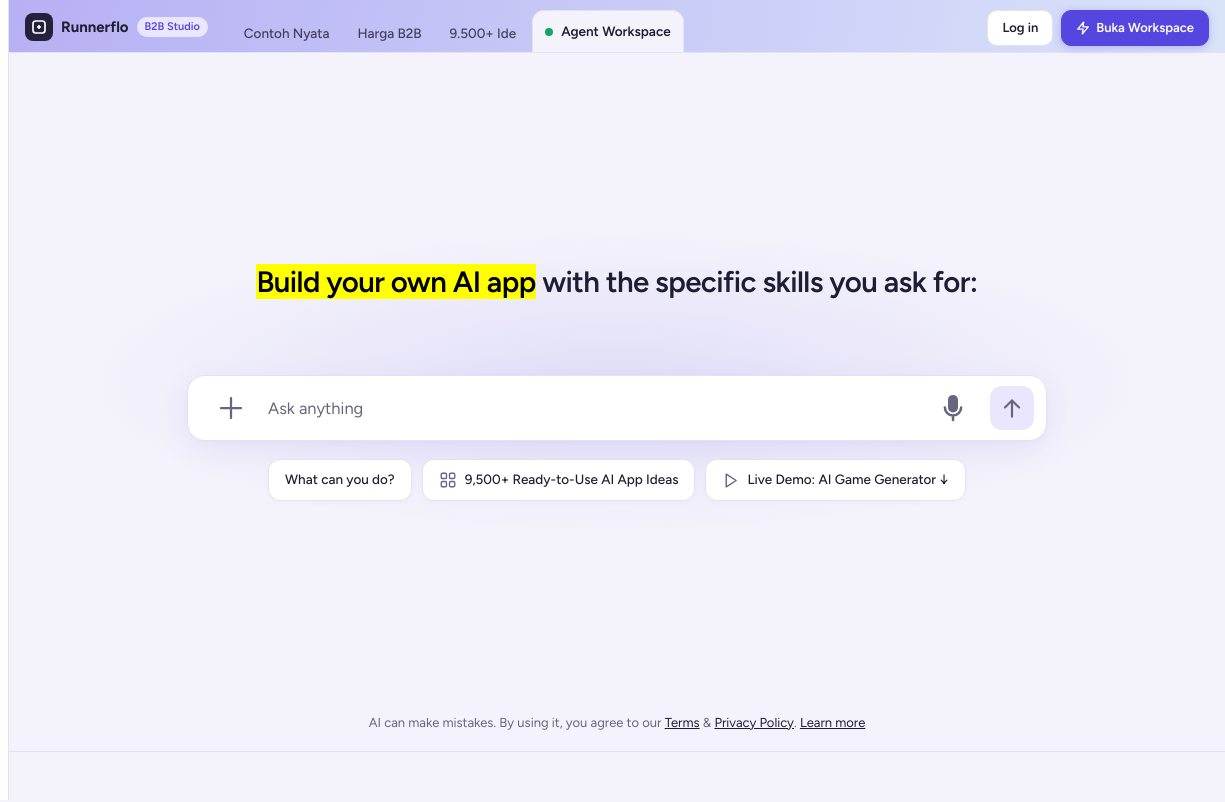
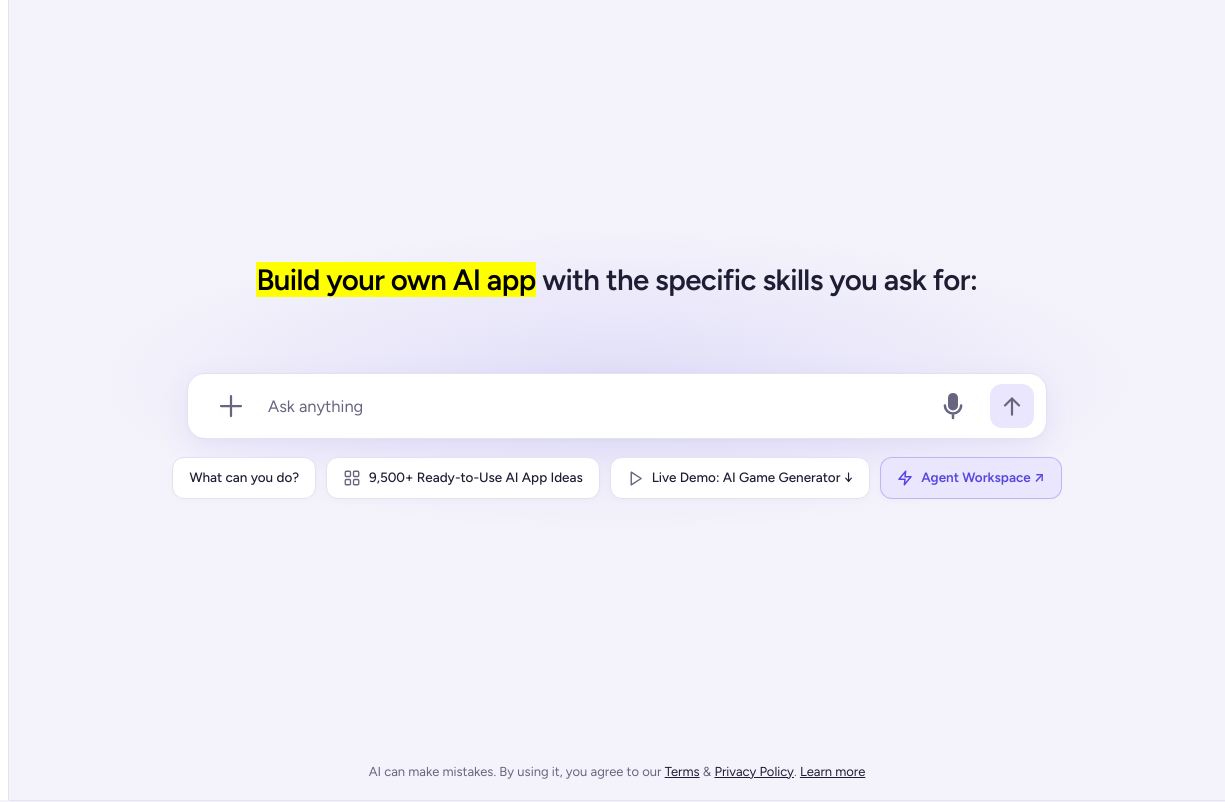
Before and after one commit to runnerflo24-lgtm/runnerflo-b2b, a plain HTML site: page index.html in a window 1280 px wide. Shown: the top 802 px of the page, 55-1280 px from the left. Drawn offline with Linux system fonts and the light colour scheme.

Commit message:
refactor: remove top header on home, rely on clean left sidebar navigation

```diff
--- a/index.html
+++ b/index.html
@@ -130,55 +130,8 @@ button:focus-visible, input:focus-visible, .pill:focus-visible, .chip:focus-visi
 
 .main { flex: 1; min-width: 0; display: flex; flex-direction: column; position: relative; }
 
-/* Top Bar: matches Agent Workspace top bar gradient */
-.topbar {
-  display: flex; align-items: flex-end; gap: 8px; padding: 10px max(16px, env(safe-area-inset-right, 0px)) 0 max(16px, env(safe-area-inset-left, 0px));
-  background: linear-gradient(100deg, var(--top-a), var(--top-b)); min-width: 0;
-  border-bottom: 1px solid var(--line);
-}
-.brand {
-  display: flex; align-items: center; gap: 8px; align-self: center; margin: 0 16px 8px 0;
-  font-weight: 700; white-space: nowrap; font-size: 15px; color: var(--fg); text-decoration: none;
-}
-.brand i {
-  width: 28px; height: 28px; border-radius: 8px; background: var(--dark); color: var(--dark-fg);
-  display: grid; place-items: center;
-}
-.brand-badge {
-  font-size: 11px; padding: 2px 8px; border-radius: 999px; background: var(--accent-soft); color: var(--accent); font-weight: 600;
-}
-.top-nav { display: flex; align-items: flex-end; gap: 4px; min-width: 0; overflow-x: auto; scrollbar-width: none; }
-.top-nav::-webkit-scrollbar { display: none; }
-.nav-tab {
-  display: inline-flex; align-items: center; gap: 8px; height: 38px; padding: 0 12px; border-radius: 12px 12px 0 0;
-  font-weight: 500; font-size: 13.5px; white-space: nowrap; color: color-mix(in srgb, var(--fg) 80%, transparent);
-  text-decoration: none; cursor: pointer; border: 0; background: none; transition: all .15s;
-}
-.nav-tab:hover { background: color-mix(in srgb, var(--panel) 40%, transparent); color: var(--fg); }
-.nav-tab.active-workspace {
-  background: var(--bg); color: var(--fg); font-weight: 600; height: 42px; border: 1px solid var(--line); border-bottom: 0;
-}
-.nav-tab .dot { width: 8px; height: 8px; border-radius: 50%; background: var(--ok); }
-.spacer { flex: 1; }
-.top-actions { display: flex; align-items: center; gap: 8px; align-self: center; margin-bottom: 6px; }
-
-.pill {
-  display: inline-flex; align-items: center; gap: 6px; height: 36px; padding: 0 14px; border-radius: 10px;
-  font-size: 13px; font-weight: 600; font-family: inherit; cursor: pointer; text-decoration: none;
-  transition: all .15s ease;
-}
-.pill.ghost { background: var(--panel); color: var(--fg); border: 1px solid var(--line); }
-.pill.ghost:hover { background: var(--bg); border-color: var(--muted); }
-.pill.dark { background: var(--panel); color: var(--fg); border: 1px solid var(--line); }
-.pill.dark:hover { background: var(--accent-soft); color: var(--accent); border-color: var(--accent); }
-.pill.accent {
-  background: var(--accent); color: var(--accent-ink); border: 1px solid var(--accent);
-  box-shadow: 0 2px 8px rgba(86, 70, 224, 0.28);
-}
-.pill.accent:hover { filter: brightness(1.1); transform: translateY(-1px); }
-
 /* First screen / Hero */
-.first { position: relative; min-height: calc(100vh - 49px); min-height: calc(100svh - 49px); display: flex; flex-direction: column; }
+.first { position: relative; min-height: 100vh; min-height: 100svh; display: flex; flex-direction: column; }
 .center {
   flex: 1; display: flex; flex-direction: column; align-items: center; justify-content: center;
   padding: 40px 24px 80px;
@@ -250,6 +203,14 @@ h1 {
   transform: translateY(-1px); box-shadow: 0 4px 14px rgba(86, 70, 224, 0.12);
 }
 .chip:hover svg { color: var(--accent); }
+.chip.accent-chip {
+  background: var(--accent-soft); color: var(--accent); border-color: color-mix(in srgb, var(--accent) 30%, transparent); font-weight: 600;
+}
+.chip.accent-chip svg { color: var(--accent); }
+.chip.accent-chip:hover {
+  background: var(--accent); color: var(--accent-ink); border-color: var(--accent);
+}
+.chip.accent-chip:hover svg { color: var(--accent-ink); }
 
 .foot {
   position: absolute; left: 0; right: 0; bottom: 6px; text-align: center; font-size: 13px; color: var(--muted);
@@ -507,32 +468,6 @@ dialog::backdrop { background: rgba(31, 29, 51, 0.55); backdrop-filter: blur(4px
 
 <main class="main">
   <div class="first">
-  <header class="topbar">
-    <a href="#" class="brand" onclick="window.scrollTo({top:0,behavior:'smooth'});return false;">
-      <i><svg width="16" height="16" viewBox="0 0 24 24" fill="none" stroke="currentColor" stroke-width="2.5"><rect x="3" y="3" width="18" height="18" rx="4"/><path d="M9 12h6M12 9v6"/></svg></i>
-      <span>Runnerflo</span>
-      <span class="brand-badge">B2B Studio</span>
-    </a>
-    <nav class="top-nav">
-      <a href="#contoh" class="nav-tab">Contoh Nyata</a>
-      <a href="#harga" class="nav-tab">Harga B2B</a>
-      <button type="button" class="nav-tab" id="nav-ideas">9.500+ Ide</button>
-      <a href="Agent Workspace.html" class="nav-tab active-workspace" title="Buka Workspace Agent AI">
-        <span class="dot"></span>
-        <span>Agent Workspace</span>
-      </a>
-    </nav>
-    <div class="spacer"></div>
-    <div class="top-actions">
-      <button class="pill ghost" id="b1">Log in</button>
-      <button class="pill ghost" id="b2" style="display:none">Sign up</button>
-      <a href="Agent Workspace.html" class="pill accent" id="btn-top-ws">
-        <svg width="14" height="14" viewBox="0 0 24 24" fill="none" stroke="currentColor" stroke-width="2.4" stroke-linecap="round" stroke-linejoin="round"><polygon points="13 2 3 14 12 14 11 22 21 10 12 10 13 2"/></svg>
-        <span>Buka Workspace</span>
-      </a>
-    </div>
-  </header>
-
   <section class="center">
     <div class="glow">
       <div class="hero">
@@ -561,6 +496,10 @@ dialog::backdrop { background: rgba(31, 29, 51, 0.55); backdrop-filter: blur(4px
         <a class="chip" id="btn-demo" href="#contoh" aria-label="Lihat contoh nyata AI Game Generator">
           <svg width="17" height="17" viewBox="0 0 24 24" fill="none" stroke="currentColor" stroke-width="2" stroke-linecap="round" stroke-linejoin="round"><polygon points="6 3 20 12 6 21 6 3"/></svg>
           <span id="btn-demo-text">Contoh: AI Game Generator ↓</span>
+        </a>
+        <a class="chip accent-chip" href="Agent Workspace.html" aria-label="Buka Agent Workspace">
+          <svg width="16" height="16" viewBox="0 0 24 24" fill="none" stroke="currentColor" stroke-width="2.2" stroke-linecap="round" stroke-linejoin="round"><polygon points="13 2 3 14 12 14 11 22 21 10 12 10 13 2"/></svg>
+          <span>Agent Workspace ↗</span>
         </a>
       </div>
     </div>
@@ -727,7 +666,8 @@ dialog::backdrop { background: rgba(31, 29, 51, 0.55); backdrop-filter: blur(4px
   })();
   var dlg=document.getElementById('dlg');
   function openDlg(){if(dlg.showModal){dlg.showModal();document.getElementById('em').focus()}else{dlg.setAttribute('open','')}}
-  document.getElementById('b1').onclick=openDlg;document.getElementById('b2').onclick=openDlg;
+  var b1=document.getElementById('b1'),b2=document.getElementById('b2');
+  if(b1)b1.onclick=openDlg;if(b2)b2.onclick=openDlg;
   document.getElementById('dx').onclick=function(){dlg.close()};
   dlg.addEventListener('click',function(e){if(e.target===dlg)dlg.close()});
   Array.prototype.forEach.call(dlg.querySelectorAll('[data-go]'),function(b){b.onclick=function(){window.open('https://runnerflo.com','_blank','noopener')}});
```
